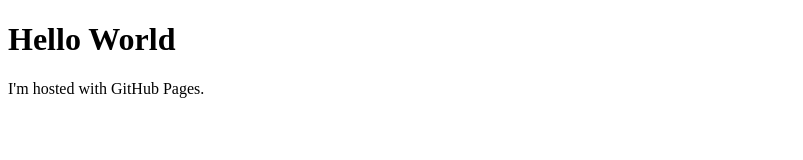
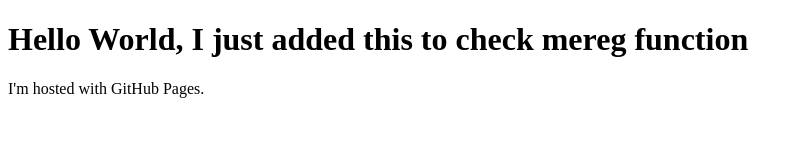
Before and after one commit to tknatu/tknatu.github.io, a plain HTML site: page index.html in a window 1280 px wide. Shown: the whole page, without its empty margins (0-803 px from the left). Drawn offline with Linux system fonts and the light colour scheme.

Commit message:
Just updated index.html file

```diff
--- a/index.html
+++ b/index.html
@@ -7,7 +7,7 @@
     <title>Document</title>
 </head>
 <body>
-    <h1>Hello World</h1>
+    <h1>Hello World, I just added this to check mereg function </h1>
     <p>I'm hosted with GitHub Pages.</p>
 </body>
 </html>
```
